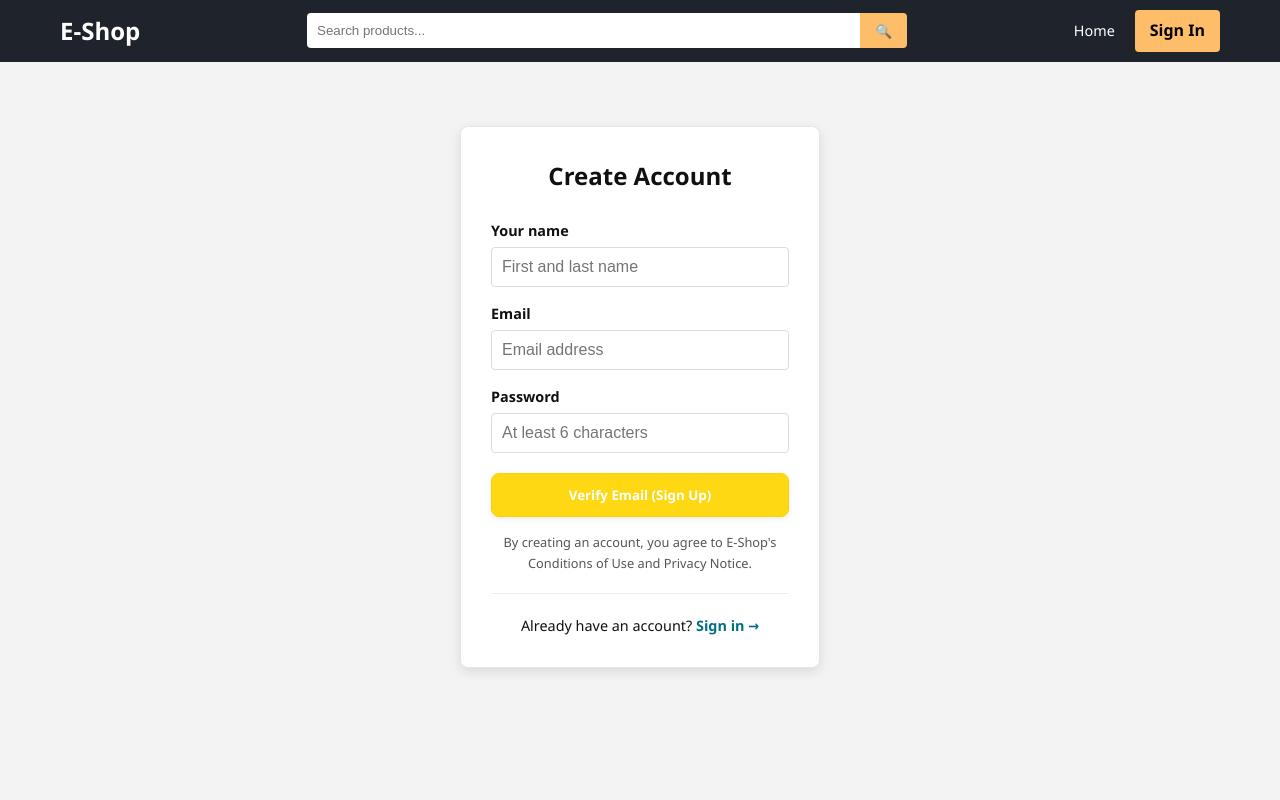
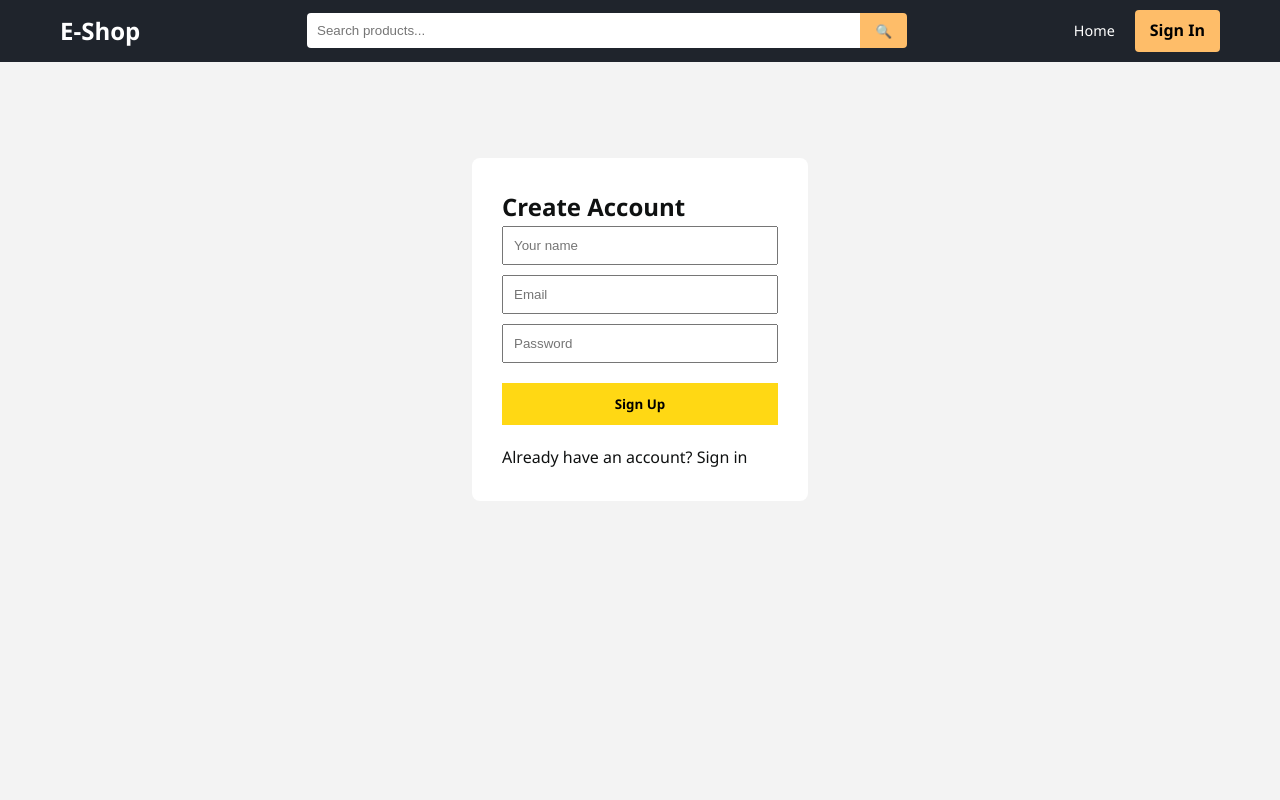
Before and after one commit to git-arul-07/ecommerce-project, a React (Create React App) app in the folder ecommerce-frontend-fixed/: page /signup in a window 1280 px wide. Shown: the top 800 px of the page. Built offline with nearby package versions, Linux system fonts and the light colour scheme.

Commit message:
Fix login & signup API URLs for production

```diff
--- a/ecommerce-frontend-fixed/src/pages/Login.jsx
+++ b/ecommerce-frontend-fixed/src/pages/Login.jsx
@@ -1,6 +1,7 @@
 import { useState } from "react";
 import { useAuth } from "../context/AuthContext";
 import { useNavigate, Link } from "react-router-dom";
+import API_BASE_URL from "../api";
 
 const Login = () => {
   const { login } = useAuth();
@@ -13,65 +14,82 @@ const Login = () => {
     setError("");
 
     try {
-      const res = await fetch("http://localhost:5000/api/auth/login", {
+      const res = await fetch(`${API_BASE_URL}/api/auth/login`, {
         method: "POST",
         headers: { "Content-Type": "application/json" },
         body: JSON.stringify(formData),
       });
 
       const data = await res.json();
-
       if (!res.ok) throw new Error(data.message || "Login failed");
 
-      // 1. SAFE DATA CHECK: Ensure data and user exist before proceeding
-      if (data && data.user) {
+      // Save token
       localStorage.setItem("token", data.token);
 
-        // 2. SAFE DATA PASSING: Fallback for name and admin status
+      // Save user via context
       login({
         ...data.user,
-          name: data.user?.name || data.user?.email?.split('@')[0] || "User",
-          isAdmin: data.user?.isAdmin || false,
-          token: data.token
+        token: data.token,
       });
 
-        // 3. CONNECTIVITY: Redirect based on role
+      // Redirect
       if (data.user?.isAdmin) {
         navigate("/admin");
       } else {
         navigate("/");
       }
-      } else {
-        throw new Error("Invalid server response: No user data found.");
-      }
-
     } catch (err) {
-      setError(err.message);
+      setError(err.message || "Network error");
     }
   };
 
   return (
-    <div className="container" style={{ maxWidth: '400px', marginTop: '4rem' }}>
-      <div className="card" style={{ padding: '30px', background: 'white', borderRadius: '8px', boxShadow: '0 4px 10px rgba(0,0,0,0.1)' }}>
-        <h2 style={{ textAlign: 'center' }}>Sign In</h2>
-        {error && <div style={{ color: 'red', background: '#fee2e2', padding: '10px', marginBottom: '10px', borderRadius: '4px' }}>{error}</div>}
+    <div className="container" style={{ maxWidth: "400px", marginTop: "4rem" }}>
+      <div style={{ padding: "30px", background: "white", borderRadius: "8px" }}>
+        <h2 style={{ textAlign: "center" }}>Sign In</h2>
+
+        {error && (
+          <div style={{ color: "red", marginBottom: "10px" }}>
+            {error}
+          </div>
+        )}
+
         <form onSubmit={handleSubmit}>
-          <div style={{ marginBottom: '15px' }}>
-            <label>Email Address</label>
-            <input type="email" required style={{ width: '100%', padding: '10px' }}
-              onChange={(e) => setFormData({...formData, email: e.target.value})} />
-          </div>
-          <div style={{ marginBottom: '20px' }}>
-            <label>Password</label>
-            <input type="password" required style={{ width: '100%', padding: '10px' }}
-              onChange={(e) => setFormData({...formData, password: e.target.value})} />
-          </div>
-          <button style={{ width: '100%', padding: '12px', background: '#ffdb15', border: 'none', cursor: 'pointer', fontWeight: 'bold' }}>
-            Continue
+          <input
+            type="email"
+            placeholder="Email"
+            required
+            style={{ width: "100%", padding: "10px", marginBottom: "10px" }}
+            onChange={(e) =>
+              setFormData({ ...formData, email: e.target.value })
+            }
+          />
+
+          <input
+            type="password"
+            placeholder="Password"
+            required
+            style={{ width: "100%", padding: "10px", marginBottom: "20px" }}
+            onChange={(e) =>
+              setFormData({ ...formData, password: e.target.value })
+            }
+          />
+
+          <button
+            style={{
+              width: "100%",
+              padding: "12px",
+              background: "#ffd814",
+              border: "none",
+              fontWeight: "bold",
+            }}
+          >
+            Sign In
           </button>
         </form>
-        <p style={{ marginTop: '20px', textAlign: 'center', fontSize: '14px' }}>
-          New to E-Shop? <Link to="/signup">Create your account</Link>
+
+        <p style={{ marginTop: "20px", textAlign: "center" }}>
+          New here? <Link to="/signup">Create account</Link>
         </p>
       </div>
     </div>
--- a/ecommerce-frontend-fixed/src/pages/Signup.jsx
+++ b/ecommerce-frontend-fixed/src/pages/Signup.jsx
@@ -1,106 +1,97 @@
 import { useState } from "react";
 import { useNavigate, Link } from "react-router-dom";
+import API_BASE_URL from "../api";
 
 const Signup = () => {
-  // 1. Consolidated state for Name, Email, and Password
   const [formData, setFormData] = useState({
     name: "",
     email: "",
-    password: ""
+    password: "",
   });
   const [error, setError] = useState("");
   const navigate = useNavigate();
 
   const handleSubmit = async (e) => {
     e.preventDefault();
-    setError(""); // Reset error on new attempt
+    setError("");
 
     try {
-      const res = await fetch("http://localhost:5000/api/auth/signup", {
+      const res = await fetch(`${API_BASE_URL}/api/auth/register`, {
         method: "POST",
         headers: { "Content-Type": "application/json" },
-        // 2. Send the full formData (including name)
         body: JSON.stringify(formData),
       });
 
       const data = await res.json();
-      if (!res.ok) throw new Error(data.message);
+      if (!res.ok) throw new Error(data.message || "Signup failed");
 
       alert("Signup successful! Please login.");
       navigate("/login");
     } catch (err) {
-      setError(err.message);
+      setError(err.message || "Network error");
     }
   };
 
   return (
-    <div className="container" style={{ maxWidth: "400px", marginTop: "4rem", padding: "0 20px" }}>
-      {/* 3. Amazon-style clean card */}
-      <div className="card" style={{ background: "white", padding: "30px", borderRadius: "8px", boxShadow: "0 4px 12px rgba(0,0,0,0.1)" }}>
-        <h2 className="text-center" style={{ marginBottom: "1.5rem", fontWeight: "600" }}>Create Account</h2>
+    <div className="container" style={{ maxWidth: "400px", marginTop: "4rem" }}>
+      <div style={{ background: "white", padding: "30px", borderRadius: "8px" }}>
+        <h2>Create Account</h2>
 
         {error && (
-          <div style={{ color: "#c40000", background: "#fdf0f0", padding: "10px", borderRadius: "4px", marginBottom: "1rem", fontSize: "0.9rem", border: "1px solid #c40000" }}>
-            ⚠️ {error}
+          <div style={{ color: "red", marginBottom: "10px" }}>
+            {error}
           </div>
         )}
 
         <form onSubmit={handleSubmit}>
-          {/* FULL NAME INPUT */}
-          <div className="form-group" style={{ marginBottom: "15px" }}>
-            <label style={{ display: "block", marginBottom: "5px", fontWeight: "bold", fontSize: "0.9rem" }}>Your name</label>
           <input
             type="text"
-              placeholder="First and last name"
-              className="input"
+            placeholder="Your name"
             required
-              style={{ width: "100%", padding: "10px", border: "1px solid #ddd", borderRadius: "4px" }}
+            style={{ width: "100%", padding: "10px", marginBottom: "10px" }}
             value={formData.name}
-              onChange={(e) => setFormData({...formData, name: e.target.value})}
+            onChange={(e) =>
+              setFormData({ ...formData, name: e.target.value })
+            }
           />
-          </div>
 
-          {/* EMAIL INPUT */}
-          <div className="form-group" style={{ marginBottom: "15px" }}>
-            <label style={{ display: "block", marginBottom: "5px", fontWeight: "bold", fontSize: "0.9rem" }}>Email</label>
           <input
             type="email"
-              placeholder="Email address"
-              className="input"
+            placeholder="Email"
             required
-              style={{ width: "100%", padding: "10px", border: "1px solid #ddd", borderRadius: "4px" }}
+            style={{ width: "100%", padding: "10px", marginBottom: "10px" }}
             value={formData.email}
-              onChange={(e) => setFormData({...formData, email: e.target.value})}
+            onChange={(e) =>
+              setFormData({ ...formData, email: e.target.value })
+            }
           />
-          </div>
 
-          {/* PASSWORD INPUT */}
-          <div className="form-group" style={{ marginBottom: "20px" }}>
-            <label style={{ display: "block", marginBottom: "5px", fontWeight: "bold", fontSize: "0.9rem" }}>Password</label>
           <input
             type="password"
-              placeholder="At least 6 characters"
-              className="input"
+            placeholder="Password"
             required
-              style={{ width: "100%", padding: "10px", border: "1px solid #ddd", borderRadius: "4px" }}
+            style={{ width: "100%", padding: "10px", marginBottom: "20px" }}
             value={formData.password}
-              onChange={(e) => setFormData({...formData, password: e.target.value})}
+            onChange={(e) =>
+              setFormData({ ...formData, password: e.target.value })
+            }
           />
-          </div>
 
-          <button className="btn-primary" style={{ width: "100%", padding: "12px", background: "#ffd814", border: "1px solid #fcd200", borderRadius: "8px", fontWeight: "bold", cursor: "pointer" }}>
-            Verify Email (Sign Up)
+          <button
+            style={{
+              width: "100%",
+              padding: "12px",
+              background: "#ffd814",
+              border: "none",
+              fontWeight: "bold",
+            }}
+          >
+            Sign Up
           </button>
         </form>
 
-        <p style={{ fontSize: "0.8rem", color: "#555", marginTop: "15px", textAlign: "center" }}>
-          By creating an account, you agree to E-Shop's Conditions of Use and Privacy Notice.
-        </p>
-
-        <hr style={{ margin: "20px 0", border: "0", borderTop: "1px solid #eee" }} />
-
-        <p className="text-center" style={{ fontSize: "0.9rem" }}>
-          Already have an account? <Link to="/login" style={{ color: "#007185", textDecoration: "none", fontWeight: "bold" }}>Sign in →</Link>
+        <p style={{ marginTop: "20px" }}>
+          Already have an account? <Link to="/login">Sign in</Link>
         </p>
       </div>
     </div>
```
Lines whose indentation alone changed are shown as unchanged.
